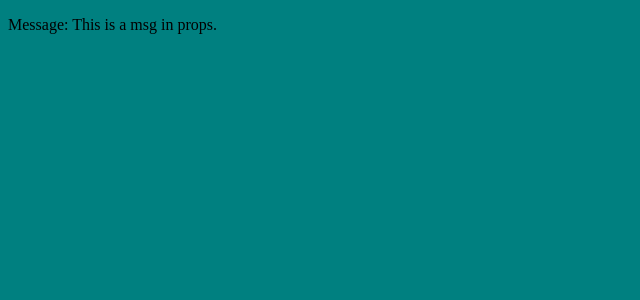
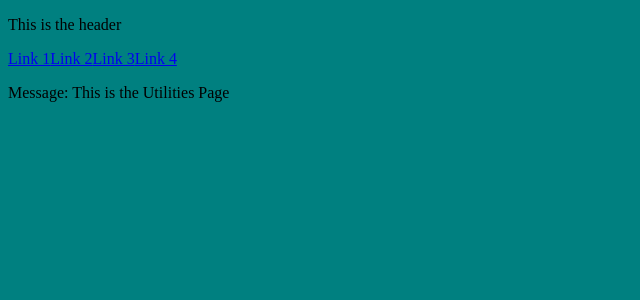
Before and after one commit to vadikz07/main-web, a React (Create React App) app: page /utils in a window 1280 px wide. Shown: the top 300 px of the page, without its empty margins (0-640 px from the left). Built offline with nearby package versions, Linux system fonts and the light colour scheme.

Commit message:
Basic card created for news.

```diff
--- a/package.json
+++ b/package.json
@@ -8,6 +8,7 @@
     "@testing-library/user-event": "^13.5.0",
     "react": "^18.2.0",
     "react-dom": "^18.2.0",
+    "react-router-dom": "^6.16.0",
     "react-scripts": "5.0.1",
     "web-vitals": "^2.1.4"
   },
--- a/src/App.js
+++ b/src/App.js
@@ -1,10 +1,20 @@
 import React from "react";
 import Jumbo from "./components/Jumbo";
+import { BrowserRouter, Routes, Route } from "react-router-dom";
+import NewsPage from "./pages/NewsPage";
+import UtilsPage from "./pages/UtilsPage";
+import NoPage from "./pages/NoPage";
 
 function App(){
-    return <>
-        <Jumbo msg="This is a msg in props." />
-    </>
+    return <div>
+        <BrowserRouter>
+            <Routes>
+                <Route index element={<NewsPage />} />
+                <Route path="/utils" element={<UtilsPage />} />
+                <Route path="*" element={<NoPage />} />
+            </Routes>
+        </BrowserRouter>
+    </div>
 }
 
 export default App
--- /dev/null
+++ b/src/components/Header.jsx
@@ -0,0 +1,9 @@
+import React from "react";
+
+function Header(props){
+    return <>
+        <p>This is the header</p>
+    </>
+}
+
+export default Header
--- /dev/null
+++ b/src/components/Navbar.jsx
@@ -0,0 +1,14 @@
+import React from "react";
+
+function Navbar(props) {
+  return (
+    <>
+      <a href="http://">Link 1</a>
+      <a href="http://">Link 2</a>
+      <a href="http://">Link 3</a>
+      <a href="http://">Link 4</a>
+    </>
+  );
+}
+
+export default Navbar;
--- /dev/null
+++ b/src/components/PicCardLink.jsx
@@ -0,0 +1,29 @@
+import React from "react";
+
+//properties of PicCardLink
+// title, description, img, altimg , textURL, linkURL
+
+function PicCardLink(props) {
+  return (
+    <div className="card-container">
+      <div className="card-title">
+        <h3>{props.title}</h3>
+      </div>
+      <div className="card-body">
+        <div className="card-image">
+          <img src={props.img} alt={props.altimg} />
+        </div>
+        <div className="card-description">
+          <p>{props.description}</p>
+        </div>
+      </div>
+      <div className="card-footer">
+        <div className="card-links">
+          <a href={props.linkURL}>{props.textURL}</a>
+        </div>
+      </div>
+    </div>
+  );
+}
+
+export default PicCardLink;
--- /dev/null
+++ b/src/pages/NewsPage.jsx
@@ -0,0 +1,25 @@
+import React from "react";
+import Header from "../components/Header";
+import Navbar from "../components/Navbar";
+import Jumbo from "../components/Jumbo";
+import PicCardLink from "../components/PicCardLink";
+
+function NewsPage() {
+  return (
+    <>
+      <Header />
+      <Navbar />
+      <Jumbo msg="This is the Newspage" />
+      <PicCardLink
+        title="NewsTest Card"
+        description="This is a test description for a news card"
+        img="http://img.jpg"
+        altimg="Alternative text to photo"
+        linkURL="http://www.google.es"
+        textURL="Link a google"
+      />
+    </>
+  );
+}
+
+export default NewsPage;
--- /dev/null
+++ b/src/pages/NoPage.jsx
@@ -0,0 +1,14 @@
+import React from "react";
+import Header from "../components/Header";
+import Navbar from "../components/Navbar";
+import Jumbo from "../components/Jumbo";
+
+function NoPage(){
+    return <>
+        <Header />
+        <Navbar />
+        <Jumbo msg="Page not found" />
+    </>
+}
+
+export default NoPage
--- /dev/null
+++ b/src/pages/UtilsPage.jsx
@@ -0,0 +1,14 @@
+import React from "react";
+import Header from "../components/Header";
+import Navbar from "../components/Navbar";
+import Jumbo from "../components/Jumbo";
+
+function UtilsPage(){
+    return <>
+        <Header />
+        <Navbar />
+        <Jumbo msg="This is the Utilities Page" />
+    </>
+}
+
+export default UtilsPage
```
Also changed, not shown: 1 other file (tests, documents, lock files or other folders).
